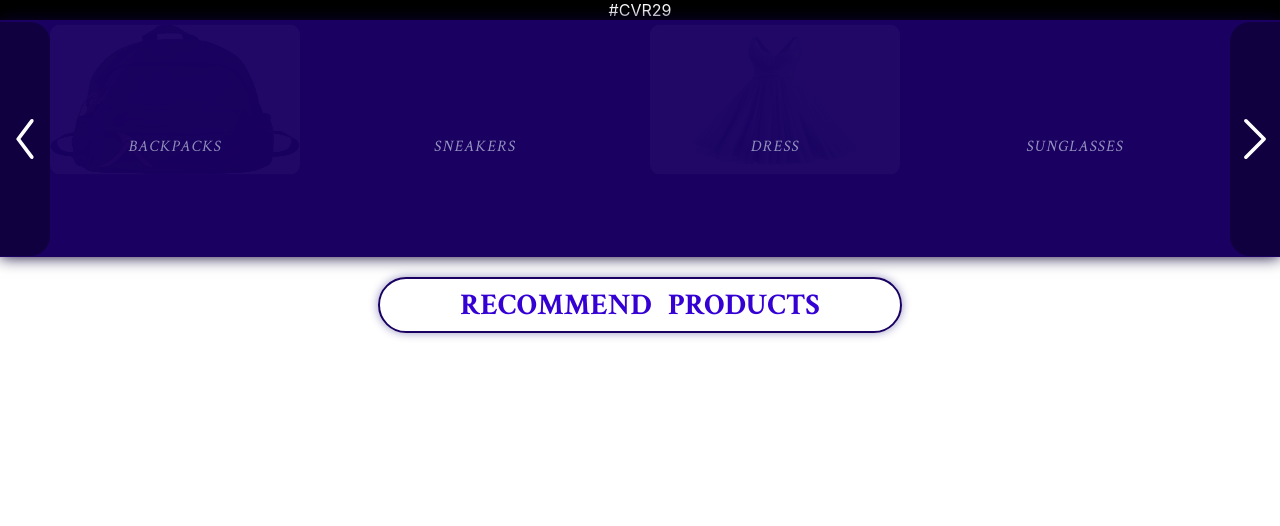
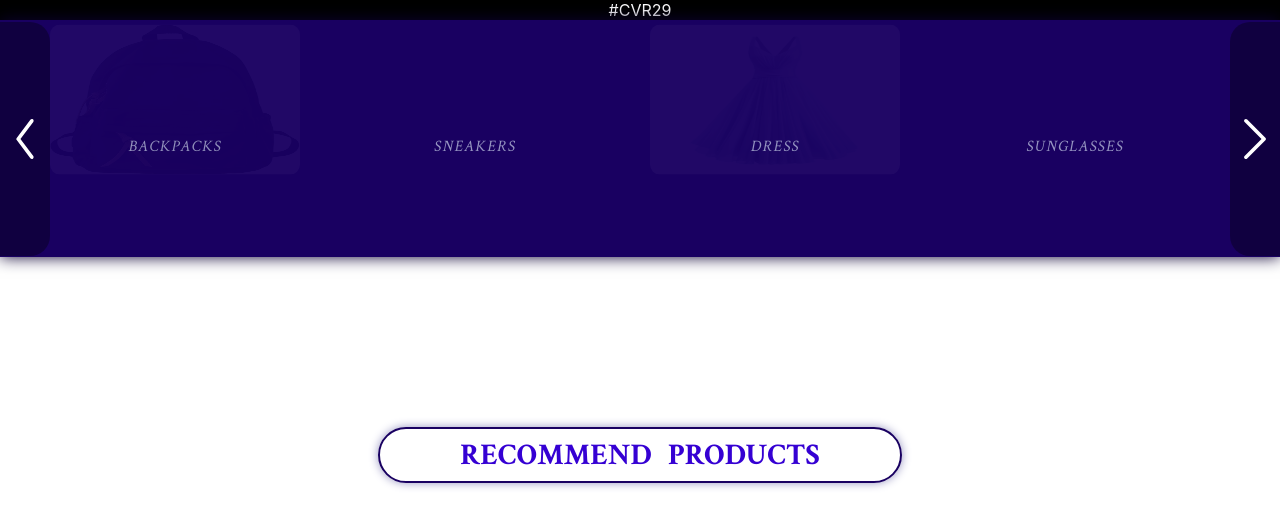
Before and after one commit to Pmtal3122/cvr-website, a React (Create React App) app: page / in a window 1280 px wide. Shown: the top 526 px of the page. Built offline with nearby package versions, Linux system fonts and the light colour scheme; a web font is replaced by a local one.

Commit message:
Separated the two buttons

```diff
--- a/src/App.css
+++ b/src/App.css
@@ -98,6 +98,10 @@ button {
   /* width: 100%; */
 }
 
+#recommendButton {
+  margin-top: 170px;
+}
+
 button:hover {
   border: 2px solid #190061;
   background-color: #190061;
@@ -167,11 +171,11 @@ button.loading .button-loader {
 }
 
 .selected {
-  border: 2px solid green;
+  border: 2px solid #3500D3;
   opacity: 1;
 }
 .selected:hover {
-  box-shadow: 0px 0px 30px green;
+  box-shadow: 0px 0px 30px #3500D3;
 }
 
 .enterSelected {
--- a/src/App.js
+++ b/src/App.js
@@ -116,7 +116,7 @@ function App() {
       <Header />
       <ProductsDisplay />
       <div id="recogButton">
-        <button onClick={voiceRecog} ref={recommendButton}>
+        <button id='recommendButton' onClick={voiceRecog} ref={recommendButton}>
           <span className='button-text'>RECOMMEND PRODUCTS</span>
 
           <div className="button-loader">
```
